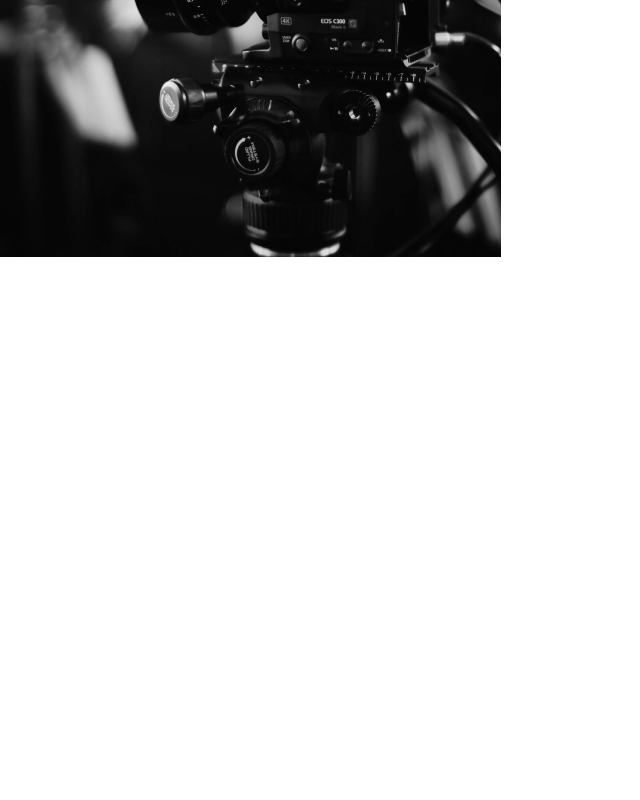
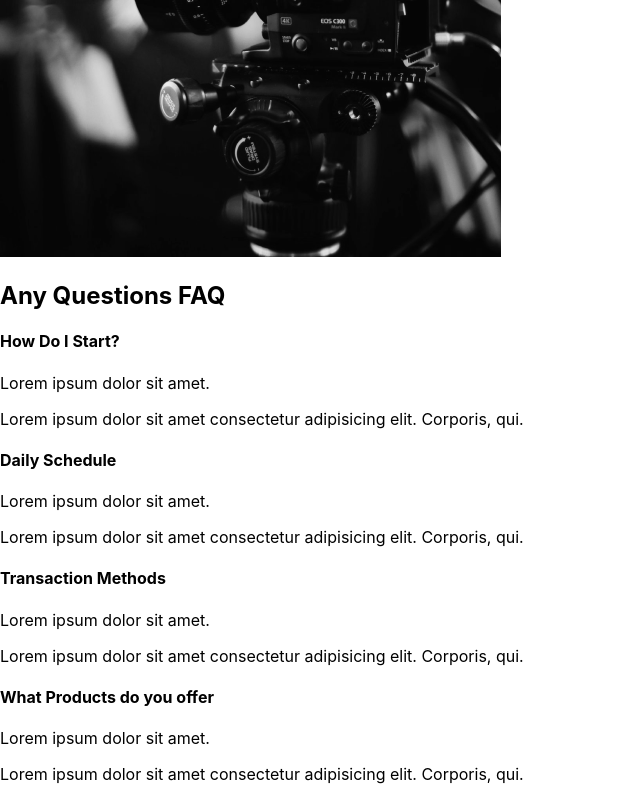
Before and after one commit to KotiMango/react-shutter, a React (Create React App) app: page / in a window 1280 px wide. Shown: the part 2148-2948 px from the top of the page, without its empty margins (0-640 px from the left). Before the commit the page ends 2409 px from the top, so only its background shows below. Built offline with nearby package versions, Linux system fonts and the light colour scheme.

Commit message:
4. Frequently asked questions section

```diff
--- /dev/null
+++ b/src/components/FaqSection.js
@@ -0,0 +1,53 @@
+import React from "react";
+
+const FaqSection = () => {
+  return (
+    <div className="faq">
+      <h2>
+        Any Questions <span>FAQ</span>
+      </h2>
+      <div className="question">
+        <h4>How Do I Start?</h4>
+        <div className="answer">
+          <p>Lorem ipsum dolor sit amet.</p>
+          <p>
+            Lorem ipsum dolor sit amet consectetur adipisicing elit. Corporis,
+            qui.
+          </p>
+        </div>
+      </div>
+      <div className="question">
+        <h4>Daily Schedule</h4>
+        <div className="answer">
+          <p>Lorem ipsum dolor sit amet.</p>
+          <p>
+            Lorem ipsum dolor sit amet consectetur adipisicing elit. Corporis,
+            qui.
+          </p>
+        </div>
+      </div>
+      <div className="question">
+        <h4>Transaction Methods</h4>
+        <div className="answer">
+          <p>Lorem ipsum dolor sit amet.</p>
+          <p>
+            Lorem ipsum dolor sit amet consectetur adipisicing elit. Corporis,
+            qui.
+          </p>
+        </div>
+      </div>
+      <div className="question">
+        <h4>What Products do you offer</h4>
+        <div className="answer">
+          <p>Lorem ipsum dolor sit amet.</p>
+          <p>
+            Lorem ipsum dolor sit amet consectetur adipisicing elit. Corporis,
+            qui.
+          </p>
+        </div>
+      </div>
+    </div>
+  );
+};
+
+export default FaqSection;
--- a/src/pages/AboutUs.js
+++ b/src/pages/AboutUs.js
@@ -2,12 +2,14 @@ import React from "react";
 //Page components
 import AboutSection from "../components/AboutSection";
 import ServicesSection from "../components/ServicesSection";
+import FaqSection from "../components/FaqSection";
 
 const AboutUs = () => {
   return (
     <>
       <AboutSection />
       <ServicesSection />
+      <FaqSection />
     </>
   );
 };
```
